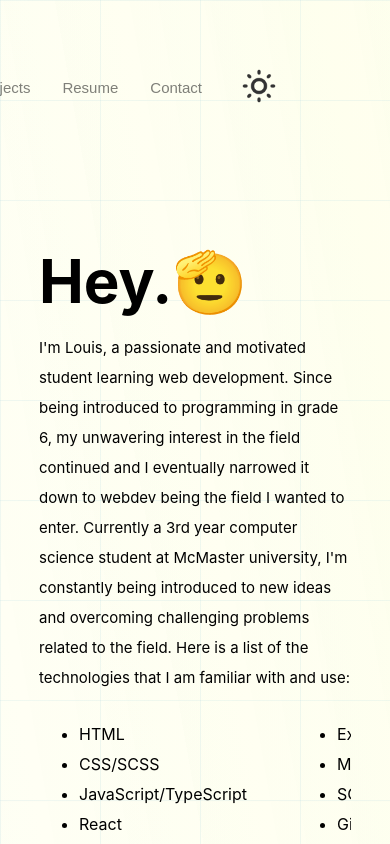
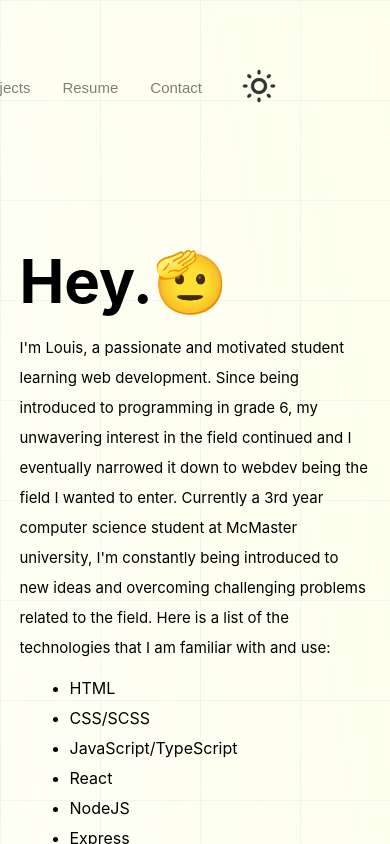
Before and after one commit to ClearlyyConfused/portfolio2023, a React (Create React App) app: page / in a window 390 px wide. Shown: the top 844 px of the page. Built offline with nearby package versions, Linux system fonts and the light colour scheme.

Commit message:
Add file for sass variables

```diff
--- a/src/Pages/AboutMe/AboutMe.css
+++ b/src/Pages/AboutMe/AboutMe.css
@@ -1 +1 @@
-.about-me{width:100%;display:flex;justify-content:center;align-items:center;gap:25px}@media(max-width: 1024px){.about-me{flex-direction:column}}.about-me section{width:40%;border-radius:10px;overflow:hidden}@media(max-width: 1024px){.about-me section{width:80%}}.about-me .info h1{font-size:60px;margin:0}.about-me .info p{font-size:15px;line-height:2}.about-me .info .technologies{display:flex;width:100%;gap:50px}.about-me .info .technologies ul li{margin-bottom:10px}.about-me .image img{width:100%;height:100%;-o-object-fit:cover;object-fit:cover}
+.about-me{width:100%;display:flex;justify-content:center;align-items:center;gap:25px}@media(max-width: 1024px){.about-me{flex-direction:column}}.about-me section{width:40%;border-radius:10px;overflow:hidden}@media(max-width: 1024px){.about-me section{width:90%}}.about-me .info h1{font-size:60px;margin:0}.about-me .info p{font-size:15px;line-height:2}.about-me .info .technologies{display:flex;flex-wrap:wrap;width:100%}.about-me .info .technologies ul{padding:0px 50px;margin:0}.about-me .info .technologies ul li{margin-bottom:10px}.about-me .image img{width:100%;height:100%;-o-object-fit:cover;object-fit:cover}
--- a/src/Pages/AboutMe/AboutMe.scss
+++ b/src/Pages/AboutMe/AboutMe.scss
@@ -1,3 +1,5 @@
+@use '../../variables';
+
 .about-me {
 	width: 100%;
 	display: flex;
@@ -9,11 +11,11 @@
 		flex-direction: column;
 	}
 	section {
-		width: 40%; // should be the same to evenly size page into 2 sections
+		width: variables.$column-width; // should be the same to evenly size page into 2 sections
 		border-radius: 10px;
 		overflow: hidden;
-		@media (max-width: 1024px) {
-			width: 80%;
+		@media (max-width: variables.$mobile-layout-width) {
+			width: variables.$column-width-mobile;
 		}
 	}
 	.info {
@@ -27,9 +29,12 @@
 		}
 		.technologies {
 			display: flex;
+			flex-wrap: wrap;
 			width: 100%;
-			gap: 50px;
+
 			ul {
+				padding: 0px 50px;
+				margin: 0;
 				li {
 					margin-bottom: 10px;
 				}
--- a/src/Pages/Project/Projects.css
+++ b/src/Pages/Project/Projects.css
@@ -1 +1 @@
-.projects{width:100%;display:flex;justify-content:center;align-items:center;gap:25px}@media(max-width: 1024px){.projects{flex-direction:column}.projects section{width:80% !important}.projects .right-column h1{display:none}}.projects section{display:flex;flex-direction:column;gap:20px;width:40%;border-radius:10px;overflow:hidden}.projects section h1{font-size:60px;margin:0}.projects section .project{position:relative}.projects section .project img{border-radius:10px;width:100%;height:350px;-o-object-fit:cover;object-fit:cover}.projects section .project .overlay{position:absolute;border-radius:10px;bottom:0;height:99%;width:100%;background:linear-gradient(0deg, rgba(0, 0, 0, 0.8) 0%, rgba(0, 0, 0, 0.1) 100%);transition:.2s opacity;margin-bottom:4px}.projects section .project .overlay:hover{cursor:pointer}.projects section .project .project-info{padding:30px;position:absolute;bottom:0;margin-top:auto;animation:project-animation .3s;color:#fff}.projects section .project .project-info:hover{cursor:pointer}.projects section .project .project-info p{margin-top:0}.projects section .project .project-info .technologies{display:flex;flex-wrap:wrap;gap:10px}.projects section .project .project-info .technologies p{font-size:12px;background-color:gray;padding:6px 10px;border-radius:30px;font-weight:bold}.projects .right-column h1{visibility:hidden}@keyframes project-animation{0%{opacity:0;padding-bottom:10px}100%{opacity:1;padding-bottom:30px}}
+.projects{width:100%;display:flex;justify-content:center;align-items:center;gap:25px}@media(max-width: 1024px){.projects{flex-direction:column}.projects section{width:90% !important}.projects .right-column h1{display:none}}.projects section{display:flex;flex-direction:column;gap:20px;width:40%;border-radius:10px;overflow:hidden}.projects section h1{font-size:60px;margin:0}.projects section .project{position:relative}.projects section .project img{border-radius:10px;width:100%;height:350px;-o-object-fit:cover;object-fit:cover}.projects section .project .overlay{position:absolute;border-radius:10px;bottom:0;height:99%;width:100%;background:linear-gradient(0deg, rgba(0, 0, 0, 0.8) 0%, rgba(0, 0, 0, 0.1) 100%);transition:.2s opacity;margin-bottom:4px}.projects section .project .overlay:hover{cursor:pointer}.projects section .project .project-info{padding:30px;position:absolute;bottom:0;margin-top:auto;animation:project-animation .3s;color:#fff}.projects section .project .project-info:hover{cursor:pointer}.projects section .project .project-info p{margin-top:0}.projects section .project .project-info .technologies{display:flex;flex-wrap:wrap;gap:10px}.projects section .project .project-info .technologies p{font-size:12px;background-color:gray;padding:6px 10px;border-radius:30px;font-weight:bold}.projects .right-column h1{visibility:hidden}@keyframes project-animation{0%{opacity:0;padding-bottom:10px}100%{opacity:1;padding-bottom:30px}}
--- a/src/Pages/Resume/Resume.css
+++ b/src/Pages/Resume/Resume.css
@@ -1 +1 @@
-.resume{display:flex;justify-content:center;width:100%}.resume section{display:flex;flex-direction:column;justify-content:center;align-items:center;width:calc(80% + 25px)}.resume section h1{margin-right:auto;font-size:60px}.resume section img{border:1px solid #000;height:auto;width:100%;max-width:600px}
+.resume{display:flex;justify-content:center;width:100%}.resume section{display:flex;flex-direction:column;justify-content:center;align-items:center;width:calc(80% + 25px)}@media(max-width: 1024px){.resume section{width:90%}}.resume section h1{margin-right:auto;font-size:60px}.resume section img{border:1px solid #000;height:auto;width:100%;max-width:600px}
--- /dev/null
+++ b/src/_variables.scss
@@ -0,0 +1,4 @@
+$column-width: 40%;
+$column-width-mobile: 90%;
+$mobile-layout-width: 1024px;
+$project-column-gap: 25px;
```
Also changed, not shown: src/Pages/Project/Projects.scss (+6 -4 lines), src/Pages/Resume/Resume.scss (+6 -1 lines).
